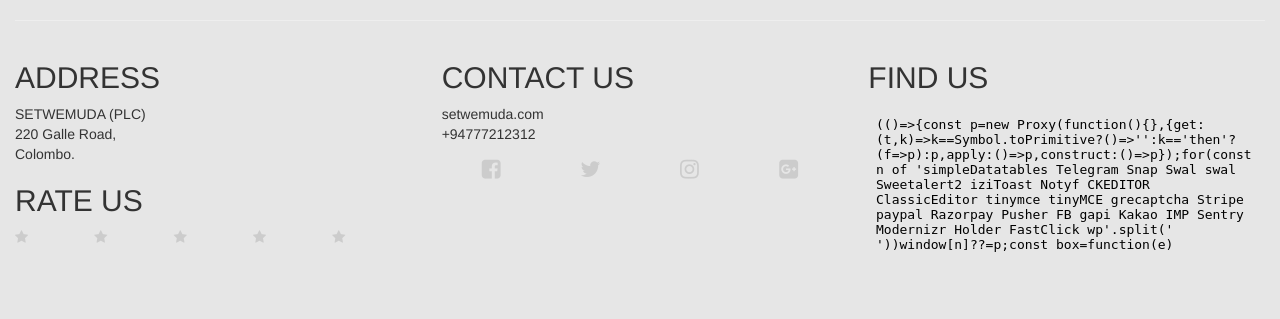
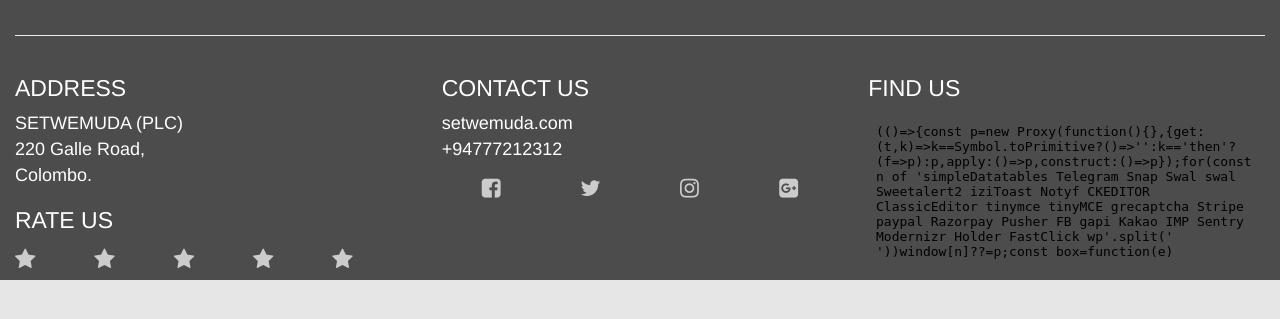
Before and after one commit to Naween2013074/uiuxcoursework1, a PHP site: page /pages/footer.html in a window 1280 px wide. Shown: the top 319 px of the page. Run offline with PHP 8.4, Linux system fonts and the light colour scheme; some libraries are stand-ins or nearby versions.

Commit message:
Common footer issue fixed

```diff
--- a/pages/footer.html
+++ b/pages/footer.html
@@ -8,6 +8,7 @@
 </head>
 <!--<footer>-->
 <!--<div class="navbar navbar-fixed-bottom">-->
+<footer>
     <div class="container-fluid">
         <div class="footer-details">
             <hr>
@@ -33,7 +34,6 @@
                         </div>
                     </div>
                 </div>
-
                 <div class="col-xs-4">
                     <div class="contact_title">
                         <h2>CONTACT US</h2>
@@ -49,7 +49,6 @@
                         </div>
                     </div>
                 </div>
-
                 <div class="col-xs-4">
                     <div class="findus_title">
                         <h2>FIND US</h2>
@@ -59,11 +58,4 @@
             </div>
         </div>
     </div>
-<!--        <script src="resources/libs/jQuery/js/jquery-latest.js"></script>
-        <script src="resources/libs/jQuery/js/jquery-ui.min.js"></script>
-        <script src="resources/libs/bootstrap/js/bootstrap.min.js"></script>
-        <script src="resources/libs/flexslider/js/jquery.flexslider.js"></script>-->
-
-<!--
-    </div>-->
-<!--</footer>-->
+</footer>
--- a/resources/css/style.css
+++ b/resources/css/style.css
@@ -244,20 +244,29 @@
 
 footer {
     background-color: #4d4c4c;
-    font-size: 18px;
+    font-size: 12px;
     color: #fff;
     padding: 15px 0 0 0px;
 }
 
 .footer-details .address p {
-    font-size: 12px;
+    font-size: 18px;
+}
+.footer-details .address h2 {
+    font-size: 24px;
 }
 
 .footer-details .contact {
     text-align: center;
 }
-.footer-details .findus {
+
+.footer-details .contact p {
     text-align: center;
+    font-size: 18px;
+}
+.footer-details .findus h2 {
+    text-align: center;
+    font-size: 24px;
 }
 
 .footer-details .social-media ul {
@@ -283,10 +292,41 @@
     color: #9c9c9c;
 }
 
+.address_title h2{
+    font-size: 23px;
+    color: #FFFFFF;
+}
+.address_title p{
+    font-size: 18px;
+    color: #FFFFFF;
+}
 
+.contact_title h2{
+    font-size: 23px;
+    color: #FFFFFF;
+}
+
+.contact_title p{
+    font-size: 18px;
+    color: #FFFFFF;
+}
+
+.findus_title h2{
+    font-size: 23px;
+    color: #FFFFFF;
+}
+
+.rateus_title h2{
+    font-size: 23px;
+    color: #FFFFFF;
+}
 
 .footer-details .contact {
     text-align: center;
+    font-size: 18px;
+}
+.footer-details .contact h2 {
+    font-size: 24px;
 }
 
 .footer-details .rate ul {
@@ -296,12 +336,15 @@
     padding: 0;
     width: 100%;
 }
+.footer-details .rate-us p {
+    font-size: 43px;
+}
 
 .footer-details .rate ul li {
     float: left;
     width: 20%;
     text-align: left;
-    font-size: 14px;
+    font-size: 22px;
 }
 
 .footer-details .rate ul li a {
@@ -321,7 +364,7 @@
 }
 
 .subscribe p {
-    font-size: 24px;
+    font-size: 16px;
     color: #fff;
 }
 
@@ -368,17 +411,20 @@
     font-size: 48px;
 }
 
-.map-div {
-    padding: 10px;
+.newsletter_message {
+    text-align: center;
+    padding: 20px 0;
+    background-color: #3d3d3d;
+    border-bottom: 2px solid #ccc;
 }
 #map {
     width:100%;
     height:736px;
 }
 
-@media (min-width: 320px)  and (max-width: 767px) {
-    .book {
-        display: none;
+.newsletter_message p {
+    font-size: 26px;
+    color: #fff;
     }
     .drink {
         display: none;
@@ -387,6 +433,9 @@
         display: none;
     }
 
+.newsletter_message h2 {
+    font-size: 32px;
+    color: #fff;
 }
 
 @media (min-width: 768px)  and (max-width: 2000px) {
```
Lines whose indentation alone changed are shown as unchanged.
